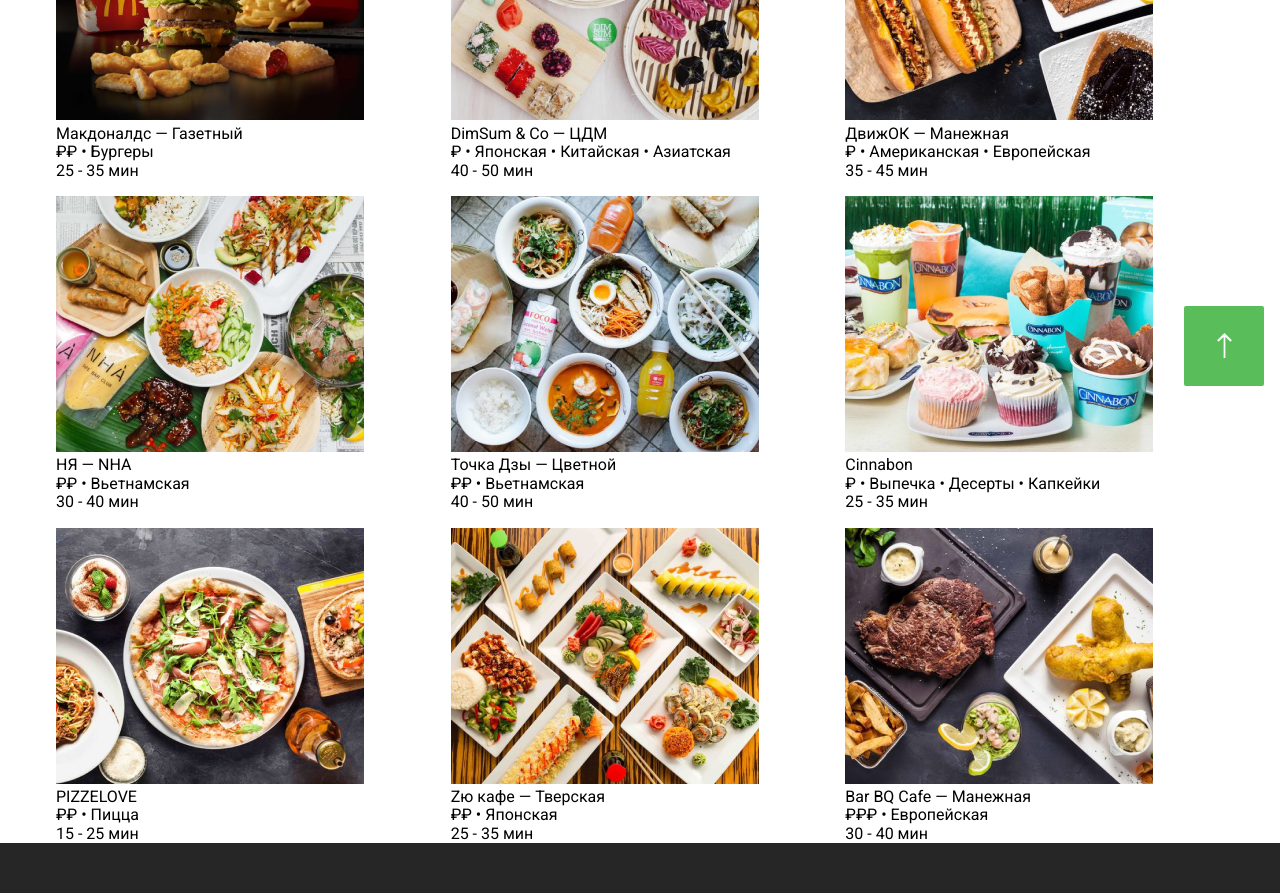
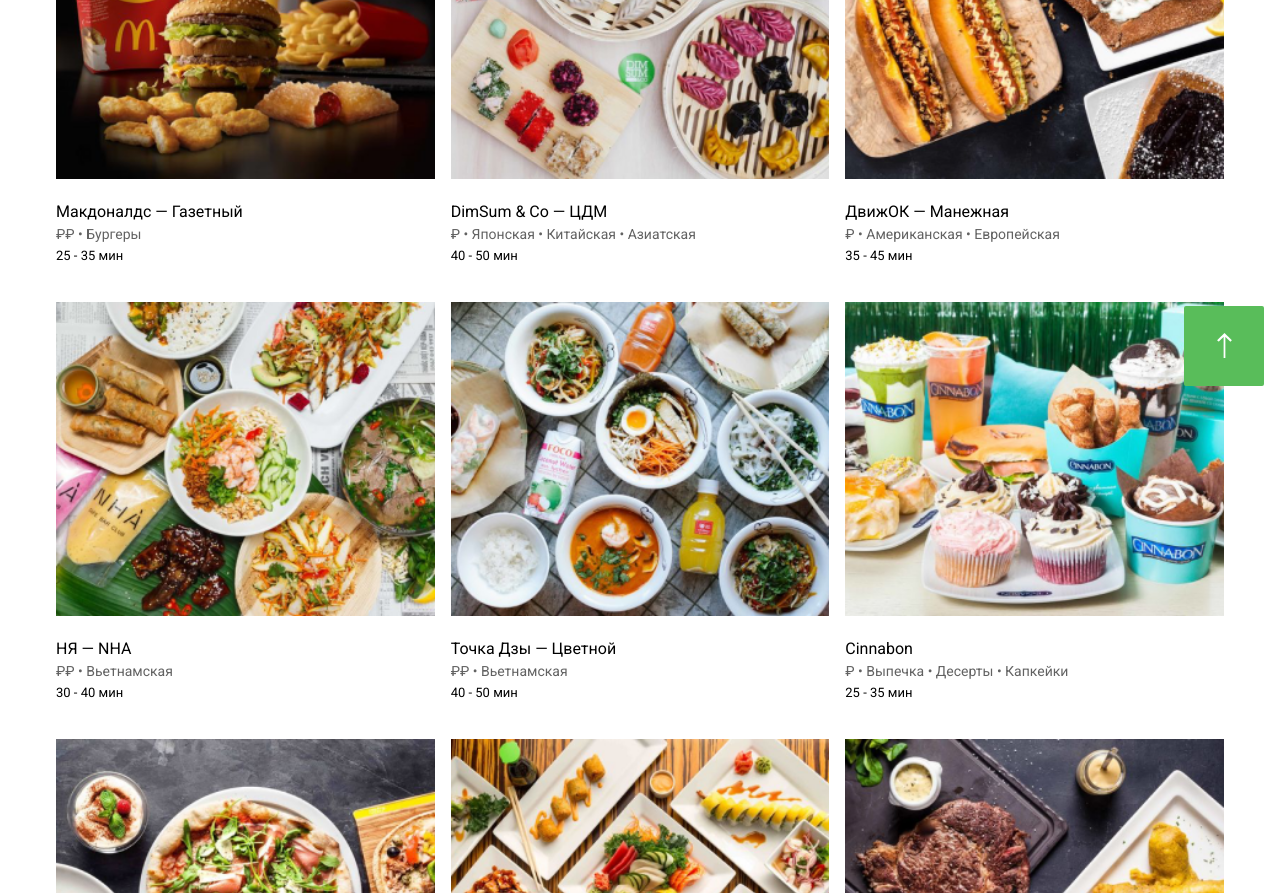
Before and after one commit to chernovik-1/uber_eats, a plain HTML site: page index.html in a window 1280 px wide. Shown: the part 390-1283 px from the top of the page. Drawn offline with nearby package versions, Linux system fonts and the light colour scheme.

Commit message:
дописала стили карточкам ресторанов, измениила сетку для md, добавила ссылку на ресторан Пушкин (условие задания)

```diff
--- a/css/media.css
+++ b/css/media.css
@@ -69,6 +69,10 @@
     max-width: 516px;
   }
 
+  .sing-in {
+    margin-right: 0;
+  }
+
   .arrow-up__link {
     width: 64px;
     height: 64px;
--- a/css/style.css
+++ b/css/style.css
@@ -136,20 +136,51 @@ p {
   margin-top: 56px;
 }
 
+/* card start */
 .card__inner {
   margin-top: 16px;
 }
 
-.card__inner:hover,
-.card__inner:active {
+.card__link {
+  width: 100%;
+}
+
+.card__link:hover,
+.card__link:active {
   background: #75757560;
+}
+
+.card__image {
+  width: 100%;
 }
 
 .card__desc {
   display: flex;
   flex-direction: column;
+  padding-top: 16px;
+  padding-bottom: 20px;
 }
 
+.card__title {
+  display: inline-block;
+  font-size: 16px;
+  line-height: 24px;
+}
+
+.card__price {
+  display: inline-block;
+  font-size: 14px;
+  line-height: 21px;
+  color: #626262;
+}
+
+.card__time {
+  display: inline-block;
+  font-size: 13px;
+  line-height: 21px;
+}
+
+/* card end */
 /* restaurants end */
 
 /* footer start */
--- a/index.html
+++ b/index.html
@@ -40,9 +40,9 @@
         <h1 class="restaurants__title">Рестораны в Москве</h1>
         <div class="restaurants__cards">
           <div class="row">
-            <div class="col-lg-4 col-md-6 col-xs-12">
+            <div class="col-lg-4 col-sm-6 col-md-6 col-xs-12">
               <div class="card card__inner">
-                <a href="" class="card__link">
+                <a href="/restaurants/Pushkin.html" class="card__link">
                   <img src="/images/restaurants/cards/macdonalds.png" alt="Макдоналдс" class="card__image">
                   <span class="card__desc">
                     <span class="card__title">Макдоналдс — Газетный</span>
@@ -52,9 +52,9 @@
                 </a>
               </div>
             </div>
-            <div class="col-lg-4 col-md-6 col-xs-12">
+            <div class="col-lg-4 col-sm-6 col-md-6 col-xs-12">
               <div class="card card__inner">
-                <a href="" class="card__link">
+                <a href="/restaurants/Pushkin.html" class="card__link">
                   <img src="/images/restaurants/cards/dimsum.png" alt="DimSum & Co" class="card__image">
                   <span class="card__desc">
                     <span class="card__title">DimSum & Co — ЦДМ</span>
@@ -64,9 +64,9 @@
                 </a>
               </div>
             </div>
-            <div class="col-lg-4 col-md-6 col-xs-12">
+            <div class="col-lg-4 col-sm-6 col-md-6 col-xs-12">
               <div class="card card__inner">
-                <a href="" class="card__link">
+                <a href="/restaurants/Pushkin.html" class="card__link">
                   <img src="/images/restaurants/cards/dvijok.png" alt="ДвижОК" class="card__image">
                   <span class="card__desc">
                     <span class="card__title">ДвижОК — Манежная</span>
@@ -76,9 +76,9 @@
                 </a>
               </div>
             </div>
-            <div class="col-lg-4 col-md-6 col-xs-12">
+            <div class="col-lg-4 col-sm-6 col-md-6 col-xs-12">
               <div class="card card__inner">
-                <a href="" class="card__link">
+                <a href="/restaurants/Pushkin.html" class="card__link">
                   <img src="/images/restaurants/cards/nia-nha.png" alt="НЯ" class="card__image">
                   <span class="card__desc">
                     <span class="card__title">НЯ — NHA</span>
@@ -88,9 +88,9 @@
                 </a>
               </div>
             </div>
-            <div class="col-lg-4 col-md-6 col-xs-12">
+            <div class="col-lg-4 col-sm-6 col-md-6 col-xs-12">
               <div class="card card__inner">
-                <a href="" class="card__link">
+                <a href="/restaurants/Pushkin.html" class="card__link">
                   <img src="/images/restaurants/cards/tochka-dzi.png" alt="Точка Дзы" class="card__image">
                   <span class="card__desc">
                     <span class="card__title">Точка Дзы — Цветной</span>
@@ -100,9 +100,9 @@
                 </a>
               </div>
             </div>
-            <div class="col-lg-4 col-md-6 col-xs-12">
+            <div class="col-lg-4 col-sm-6 col-md-6 col-xs-12">
               <div class="card card__inner">
-                <a href="" class="card__link">
+                <a href="/restaurants/Pushkin.html" class="card__link">
                   <img src="/images/restaurants/cards/cinnabon.png" alt="Cinnabon" class="card__image">
                   <span class="card__desc">
                     <span class="card__title">Cinnabon</span>
@@ -112,9 +112,9 @@
                 </a>
               </div>
             </div>
-            <div class="col-lg-4 col-md-6 col-xs-12">
+            <div class="col-lg-4 col-sm-6 col-md-6 col-xs-12">
               <div class="card card__inner">
-                <a href="" class="card__link">
+                <a href="/restaurants/Pushkin.html" class="card__link">
                   <img src="/images/restaurants/cards/pizzelove.png" alt="PIZZELOVE" class="card__image">
                   <span class="card__desc">
                     <span class="card__title">PIZZELOVE</span>
@@ -124,9 +124,9 @@
                 </a>
               </div>
             </div>
-            <div class="col-lg-4 col-md-6 col-xs-12">
+            <div class="col-lg-4 col-sm-6 col-md-6 col-xs-12">
               <div class="card card__inner">
-                <a href="" class="card__link">
+                <a href="/restaurants/Pushkin.html" class="card__link">
                   <img src="/images/restaurants/cards/zu-cafe.png" alt="Zю кафе" class="card__image">
                   <span class="card__desc">
                     <span class="card__title">Zю кафе — Тверская</span>
@@ -136,9 +136,9 @@
                 </a>
               </div>
             </div>
-            <div class="col-lg-4 col-md-6 col-xs-12">
+            <div class="col-lg-4 col-sm-6 col-md-6 col-xs-12">
               <div class="card card__inner">
-                <a href="" class="card__link">
+                <a href="/restaurants/Pushkin.html" class="card__link">
                   <img src="/images/restaurants/cards/bar-bq-cafe.png" alt="Bar BQ Cafe" class="card__image">
                   <span class="card__desc">
                     <span class="card__title">Bar BQ Cafe — Манежная</span>
```
